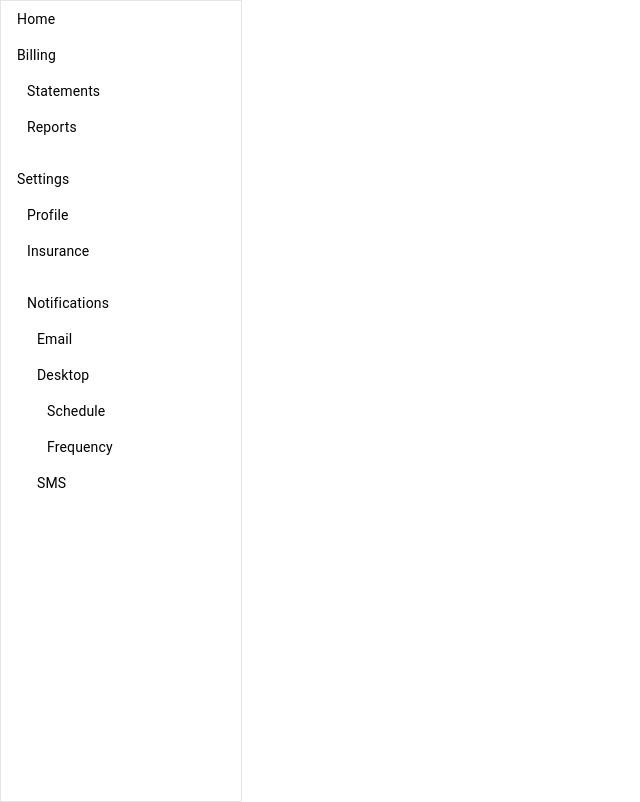
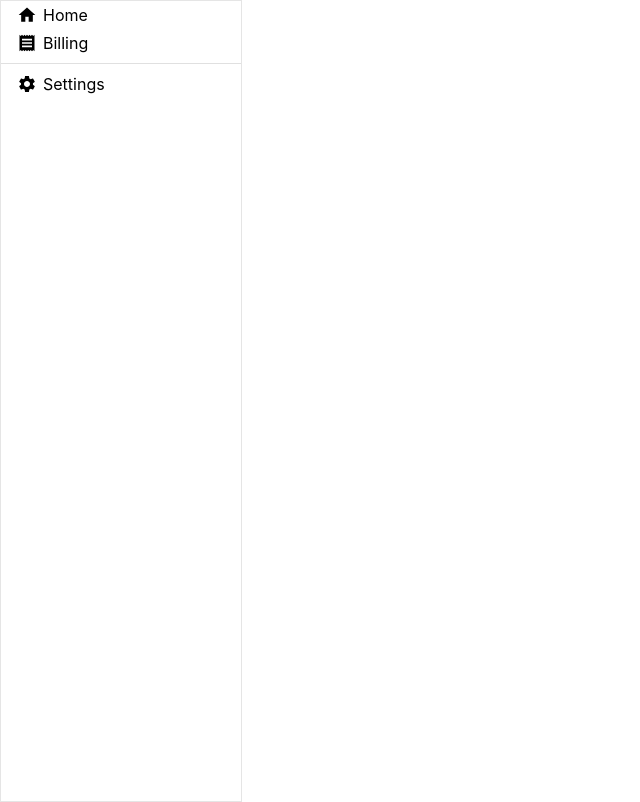
Before and after one commit to gonghaima/modern-sidebar, a React (Create React App) app: page / in a window 1280 px wide. Shown: the whole page, without its empty margins (0-640 px from the left). Built offline with nearby package versions, Linux system fonts and the light colour scheme; the HTML template or start-up script is replaced by a standard one.

Commit message:
SideBar component update

```diff
--- a/src/Sidebar.js
+++ b/src/Sidebar.js
@@ -1,47 +1,92 @@
 import React from 'react'
-import List from '@material-ui/core/List'
-import ListItem from '@material-ui/core/ListItem'
-import ListItemText from '@material-ui/core/ListItemText'
+import List from "@material-ui/core/List";
+import ListItem from "@material-ui/core/ListItem";
+import Divider from "@material-ui/core/Divider";
+import ExpandMoreIcon from "@material-ui/icons/ExpandMore";
+import ExpandLessIcon from "@material-ui/icons/ExpandLess";
+import Collapse from "@material-ui/core/Collapse";
 
-function SidebarItem({ label, items, depthStep = 10, depth = 0, ...rest }) {
+function SidebarItem({ depthStep = 10, depth = 0, expanded, item, ...rest }) {
+
+    const [collapsed, setCollapsed] = React.useState(true);
+    const { label, items, Icon, onClick: onClickProp } = item;
+
+    function toggleCollapse() {
+        setCollapsed(prevValue => !prevValue);
+    }
+    function onClick(e) {
+        if (Array.isArray(items)) {
+            toggleCollapse();
+        }
+        if (onClickProp) {
+            onClickProp(e, item);
+        }
+    }
+
+    let expandIcon;
+
     return (
         <>
-            <ListItem button dense {...rest}>
-                <ListItemText style={{ paddingLeft: depth * depthStep }}>
-                    <span>{label}</span>
-                </ListItemText>
+            <ListItem
+                className="sidebar-item"
+                onClick={onClick}
+                button
+                dense
+                {...rest}
+            >
+                <div
+                    style={{ paddingLeft: depth * depthStep }}
+                    className="sidebar-item-content"
+                >
+                    {Icon && <Icon className="sidebar-item-icon" fontSize="small" />}
+                    <div className="sidebar-item-text">{label}</div>
+                </div>
+                {expandIcon}
             </ListItem>
+            <Collapse in={!collapsed} timeout="auto" unmountOnExit>
                 {Array.isArray(items) ? (
                     <List disablePadding dense>
-                    {items.map((subItem) => (
+                        {items.map((subItem, index) => (
+                            <React.Fragment key={`${subItem.name}${index}`}>
+                                {subItem === "divider" ? (
+                                    <Divider style={{ margin: "6px 0" }} />
+                                ) : (
                                         <SidebarItem
-                            key={subItem.name}
                                             depth={depth + 1}
                                             depthStep={depthStep}
-                            {...subItem}
+                                            item={subItem}
                                         />
+                                    )}
+                            </React.Fragment>
                         ))}
                     </List>
                 ) : null}
+            </Collapse>
         </>
     )
 }
 
-function Sidebar({ items, depthStep, depth }) {
+function Sidebar({ items, depthStep, depth, expanded }) {
     return (
         <div className="sidebar">
             <List disablePadding dense>
                 {items.map((sidebarItem, index) => (
+                    <React.Fragment key={`${sidebarItem.name}${index}`}>
+                        {sidebarItem === "divider" ? (
+                            <Divider style={{ margin: "6px 0" }} />
+                        ) : (
                                 <SidebarItem
-                        key={`${sidebarItem.name}${index}`}
                                     depthStep={depthStep}
                                     depth={depth}
-                        {...sidebarItem}
+                                    expanded={expanded}
+                                    item={sidebarItem}
                                 />
+                            )}
+                    </React.Fragment>
                 ))}
             </List>
         </div>
-    )
+    );
 }
 
 export default Sidebar
```
Lines whose indentation alone changed are shown as unchanged.
